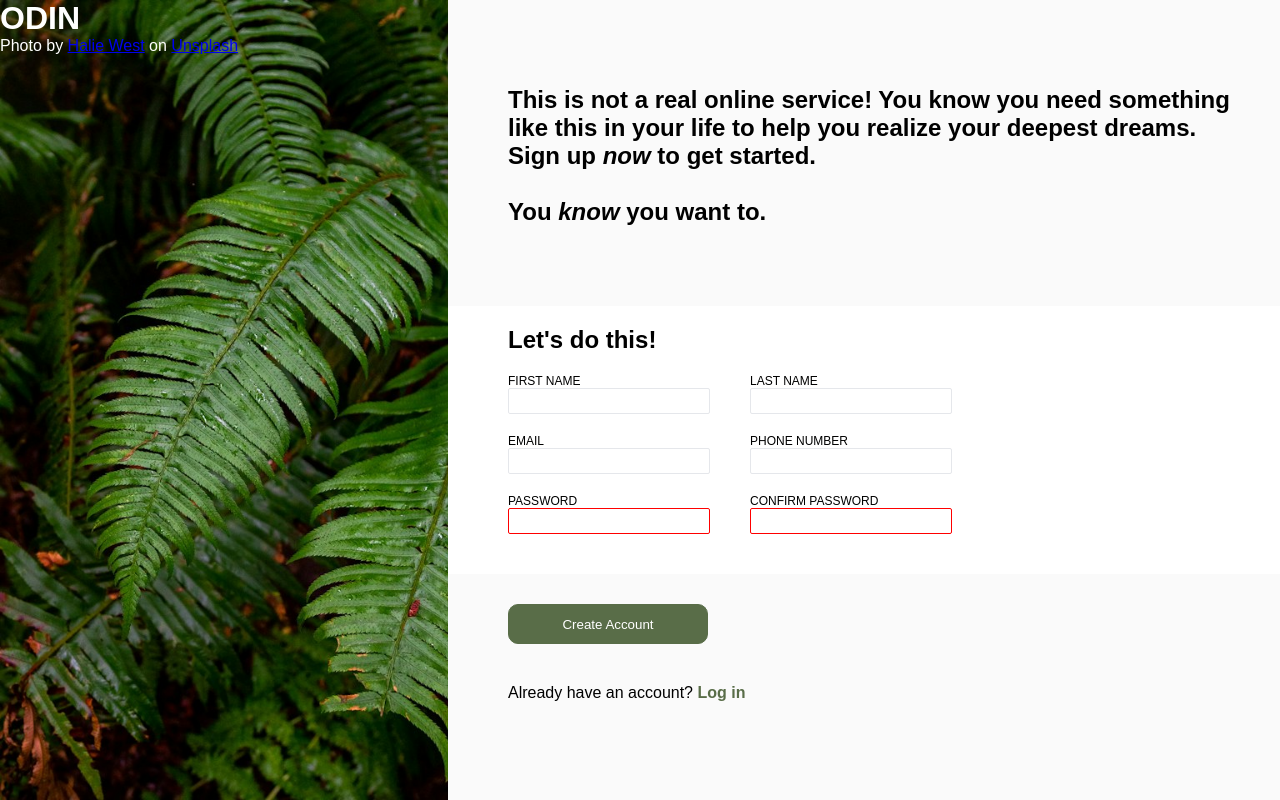
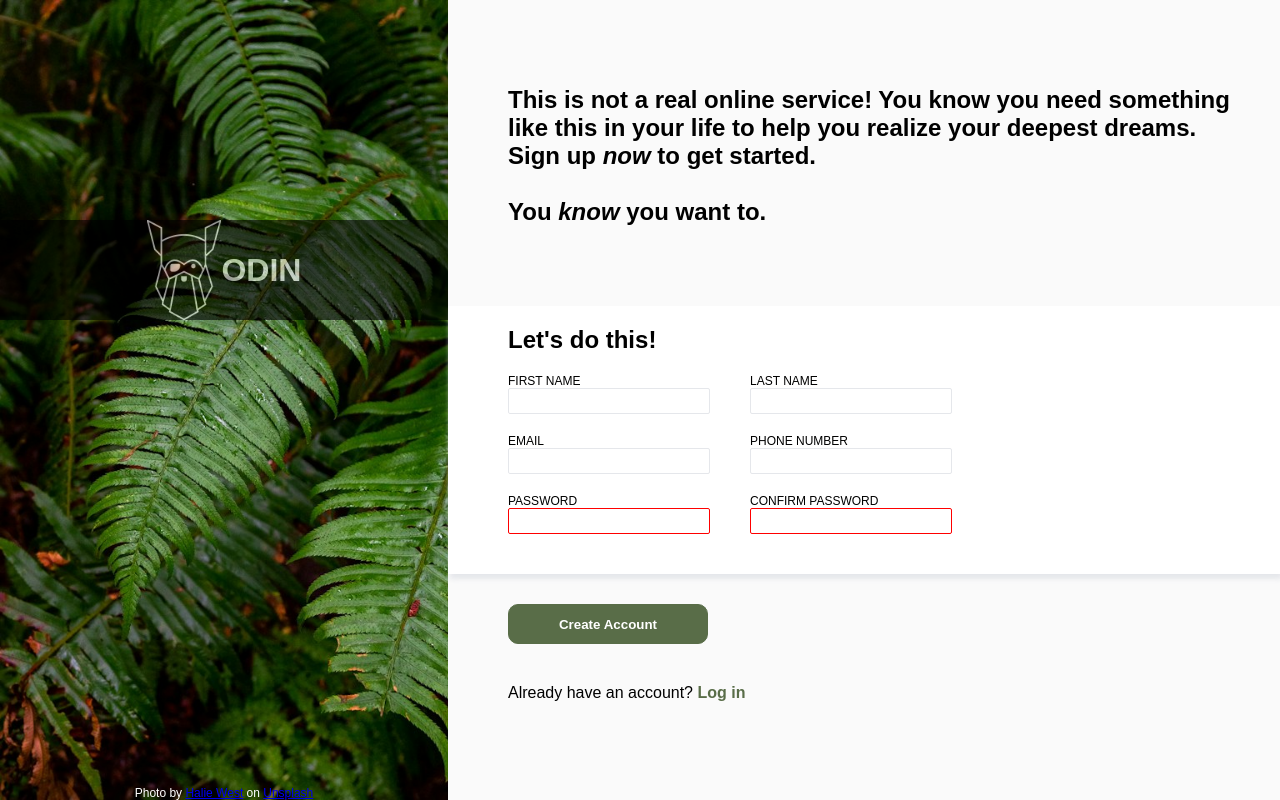
Before and after one commit to alexnewman42/odinForm, a plain HTML site: page index.html in a window 1280 px wide. Drawn offline with Linux system fonts and the light colour scheme.

Commit message:
Align divs and add logo

```diff
--- a/index.html
+++ b/index.html
@@ -10,8 +10,15 @@
 <body>
     <div class="main">
        <div class="left">
-            <h1>ODIN</h1>
-            <p>Photo by <a href="#">Halie West</a> on <a href="#">Unsplash</a></p>
+            <div class="image">
+                <div class="semi-transparent">
+                    <img src="./images/odin-lined.png" alt="Odin Logo" height="100px">
+                    <h1>ODIN</h1>
+                </div>
+            </div>
+            <div class="footer">
+                <p>Photo by <a href="https://unsplash.com/@haliewestphoto" target="_blank">Halie West</a> on <a href="https://unsplash.com/photos/green-leaf-plant-in-close-up-photography-25xggax4bSA" target="_blank">Unsplash</a></p>
+            </div>
        </div>
        <div class="right">
             <div class="first">
@@ -61,7 +68,7 @@
 
             </div>
             <div class="third">
-                <button type="submit" class="btn btn-green">Create Account</button>
+                <button type="submit" class="btn-green">Create Account</button>
                 <p>Already have an account? <a href="#">Log in</a></p>
             </div>
        </div>
--- a/styles.css
+++ b/styles.css
@@ -24,7 +24,8 @@
     background-repeat: no-repeat;
     background-size: cover;
     color: white;
-
+    display: flex;
+    flex-direction: column;
 }
 
 .right {
@@ -46,6 +47,7 @@
     /*height: 33vh;*/
     background-color: white;
     padding: 20px 0 20px 60px;
+    box-shadow: 2px 5px 5px #e5e7eb;
 }
 
 .third {
@@ -97,6 +99,7 @@ label {
     height: 40px;
     width: 200px;
     margin-top: 30px;
+    font-weight: bolder;
 }
 
 .third > p {
@@ -108,3 +111,29 @@ label {
     text-decoration: none;
     font-weight: 700;
 }
+
+.footer {
+    height: 60vh;
+    font-size: 12px;
+    display: flex;
+    align-items: flex-end;
+    justify-content: center;
+    width: 100%;
+    text-align: center;
+}
+
+.image {
+    height: 40vh;
+    display: flex;
+    align-items: flex-end;
+}
+
+.semi-transparent {
+    display: flex;
+    flex-direction: row;
+    width: 100%;
+    justify-content: center;
+    align-items: center;
+    background-color: black;
+    opacity: 0.6;
+}
```
